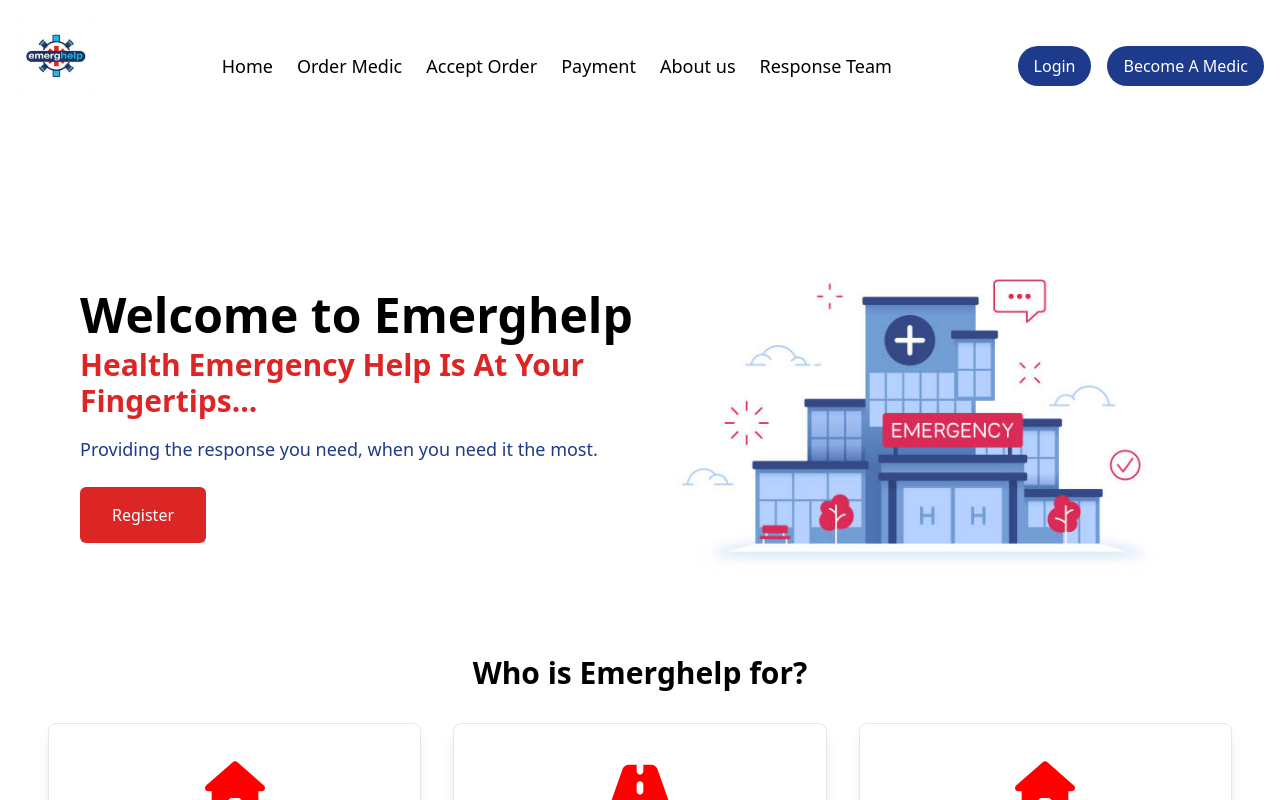
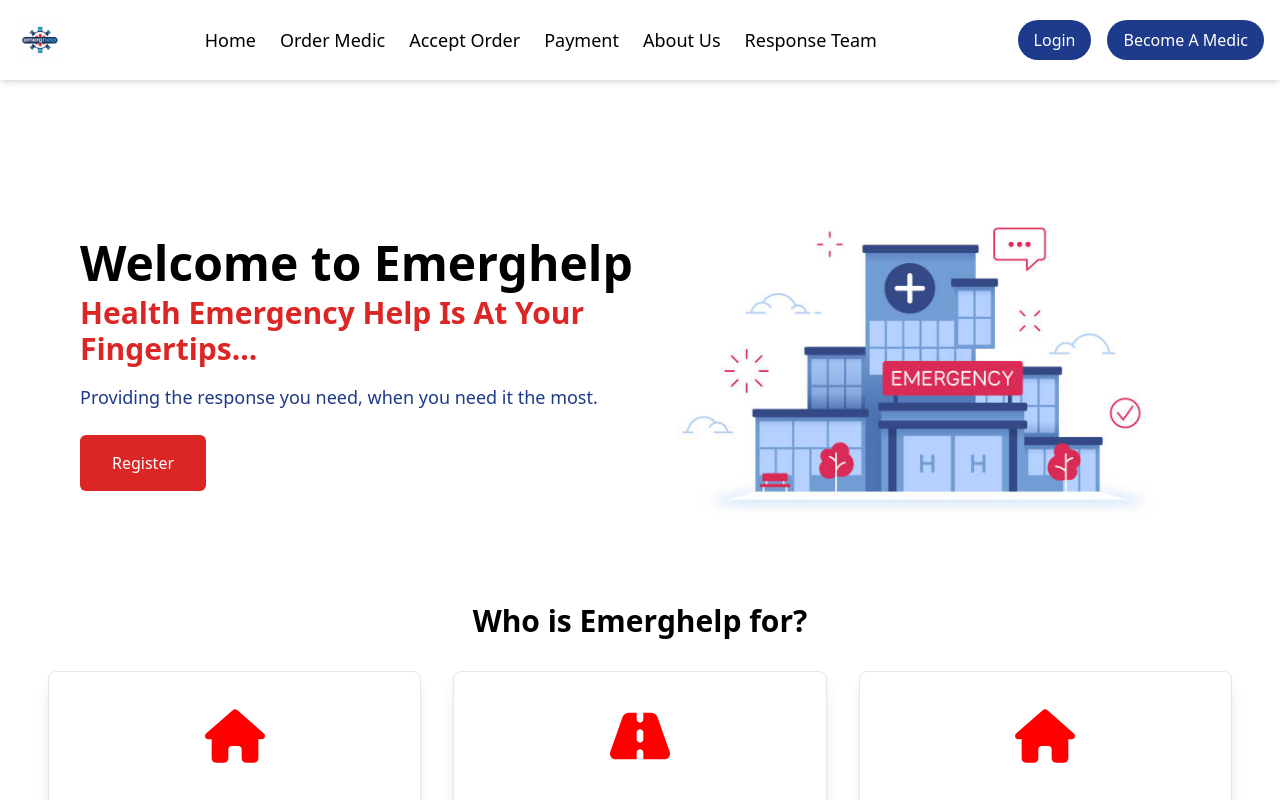
Before and after one commit to Izunna-24/emerghelp-frontend, a React (Create React App) app: page / in a window 1280 px wide. Shown: the top 800 px of the page. Built offline with nearby package versions, Linux system fonts and the light colour scheme.

Commit message:
added navbar

```diff
--- a/src/component/navbar/Navbar.jsx
+++ b/src/component/navbar/Navbar.jsx
@@ -1,8 +1,6 @@
 import React, { useState } from 'react';
 import { useNavigate } from "react-router-dom";
 import logo from "../../asset/img/newlogo.png";
-
-
 
 const Navbar = () => {
     const navigate = useNavigate();
@@ -20,57 +18,81 @@
         setMenuOpen(!menuOpen);
     };
 
+    return (
+        <nav className="bg-white shadow-md">
+            <div className="flex justify-between items-center p-4 max-w-7xl mx-auto">
+                {/* Logo */}
+                <div className="flex items-center">
+                    <img src={logo} alt="Main logo" className="h-12 w-auto" />
+                </div>
 
-    return (
-        <div className='flex justify-between items-center p-4 bg-white'>
-            <div className='flex items-center mb-5'>
-                <img src={logo} alt="Main logo" className="h-20 w-50" />
-                {/*<p className='text-lg font-bold text-white'>Emerghelp</p>*/}
+                {/* Desktop Menu */}
+                <div className="hidden md:flex space-x-6 text-lg">
+                    <div className="hover:text-gray-600 cursor-pointer text-black">Home</div>
+                    <div className="hover:text-gray-600 cursor-pointer text-black">Order Medic</div>
+                    <div className="hover:text-gray-600 cursor-pointer text-black">Accept Order</div>
+                    <div className="hover:text-gray-600 cursor-pointer text-black">Payment</div>
+                    <div className="hover:text-gray-600 cursor-pointer text-black">About Us</div>
+                    <div className="hover:text-gray-600 cursor-pointer text-black">Response Team</div>
                 </div>
-            <div className='hidden md:flex space-x-6 text-lg'>
-                <div className='hover:text-black-600 cursor-pointer text-black'>Home</div>
-                <div className='hover:text-black-600 cursor-pointer text-black'>Order Medic</div>
 
-                <div className='hover:text-black-600 cursor-pointer text-black'>Accept Order</div>
-                <div className='hover:text-black-600 cursor-pointer text-black'>Payment</div>
-                <div className='hover:text-black-600 cursor-pointer text-black'>About us</div>
-                <div className='hover:text-black-600 cursor-pointer text-black'>Response Team</div>
-            </div>
-            <div className='flex items-center space-x-4'>
+                {/* Buttons */}
+                <div className="hidden md:flex items-center space-x-4">
                     <button
-                    className='bg-blue-900 text-white px-4 py-2 rounded-3xl hover:bg-red-600'
+                        className="bg-blue-900 text-white px-4 py-2 rounded-3xl hover:bg-red-600 transition"
                         onClick={handleLoginClick}
                     >
                         Login
                     </button>
                     <button
-                    className='bg-blue-900 text-white px-4 py-2 rounded-3xl hover:bg-red-600'
+                        className="bg-blue-900 text-white px-4 py-2 rounded-3xl hover:bg-red-600 transition"
                         onClick={handleBecomeAMedicClick}
                     >
                         Become A Medic
                     </button>
-                <button className='md:hidden' onClick={toggleMenu}>
-                    <svg className="w-6 h-6 text-white" fill="none" stroke="currentColor" viewBox="0 0 24 24"
+                </div>
+
+                {/* Mobile Menu Toggle */}
+                <button className="md:hidden focus:outline-none" onClick={toggleMenu}>
+                    <svg className="w-6 h-6 text-black" fill="none" stroke="currentColor" viewBox="0 0 24 24"
                          xmlns="http://www.w3.org/2000/svg">
                         <path strokeLinecap="round" strokeLinejoin="round" strokeWidth="2"
                               d={menuOpen ? "M6 18L18 6M6 6l12 12" : "M4 6h16M4 12h16m-7 6h7"}></path>
                     </svg>
                 </button>
+            </div>
 
-
+            {/* Mobile Menu */}
+            {menuOpen && (
+                <div className="md:hidden bg-white shadow-md absolute top-16 left-0 w-full z-20">
+                    <ul className="space-y-2 py-2 text-lg">
+                        <li className="hover:bg-gray-100 cursor-pointer px-4 py-2 text-black">Home</li>
+                        <li className="hover:bg-gray-100 cursor-pointer px-4 py-2 text-black">Order Medic</li>
+                        <li className="hover:bg-gray-100 cursor-pointer px-4 py-2 text-black">Accept Order</li>
+                        <li className="hover:bg-gray-100 cursor-pointer px-4 py-2 text-black">Payment</li>
+                        <li className="hover:bg-gray-100 cursor-pointer px-4 py-2 text-black">About Us</li>
+                        <li className="hover:bg-gray-100 cursor-pointer px-4 py-2 text-black">Response Team</li>
+                        <li className="px-4 py-2">
+                            <button
+                                className="bg-blue-900 text-white w-full py-2 rounded-3xl hover:bg-red-600 transition"
+                                onClick={handleLoginClick}
+                            >
+                                Login
+                            </button>
+                        </li>
+                        <li className="px-4 py-2">
+                            <button
+                                className="bg-blue-900 text-white w-full py-2 rounded-3xl hover:bg-red-600 transition"
+                                onClick={handleBecomeAMedicClick}
+                            >
+                                Become A Medic
+                            </button>
+                        </li>
+                    </ul>
                 </div>
-            {menuOpen &&(
-                <ul className='md:hidden absolute top-16 left-0 w-full bg-white shadow-md text-lg'>
-                    <div className='hover:text-black-600 cursor-pointer p-4 text-black'>Home</div>
-                    <div className='hover:text-black-600 cursor-pointer p-4 text-black'>Order Medic</div>
-                    <div className='hover:text-black-600 cursor-pointer p-4 text-black'>Accept Order</div>
-                    <div className='hover:text-black-600 cursor-pointer p-4 text-black'>Payment</div>
-                    <div className='hover:text-black-600 cursor-pointer p-4 text-black'>About us</div>
-                    <div className='hover:text-black-600 cursor-pointer p-4 text-black'>Response Team</div>
-                </ul>
             )}
-        </div>
+        </nav>
     );
-}
+};
 
 export default Navbar;
```
Lines whose indentation alone changed are shown as unchanged.
